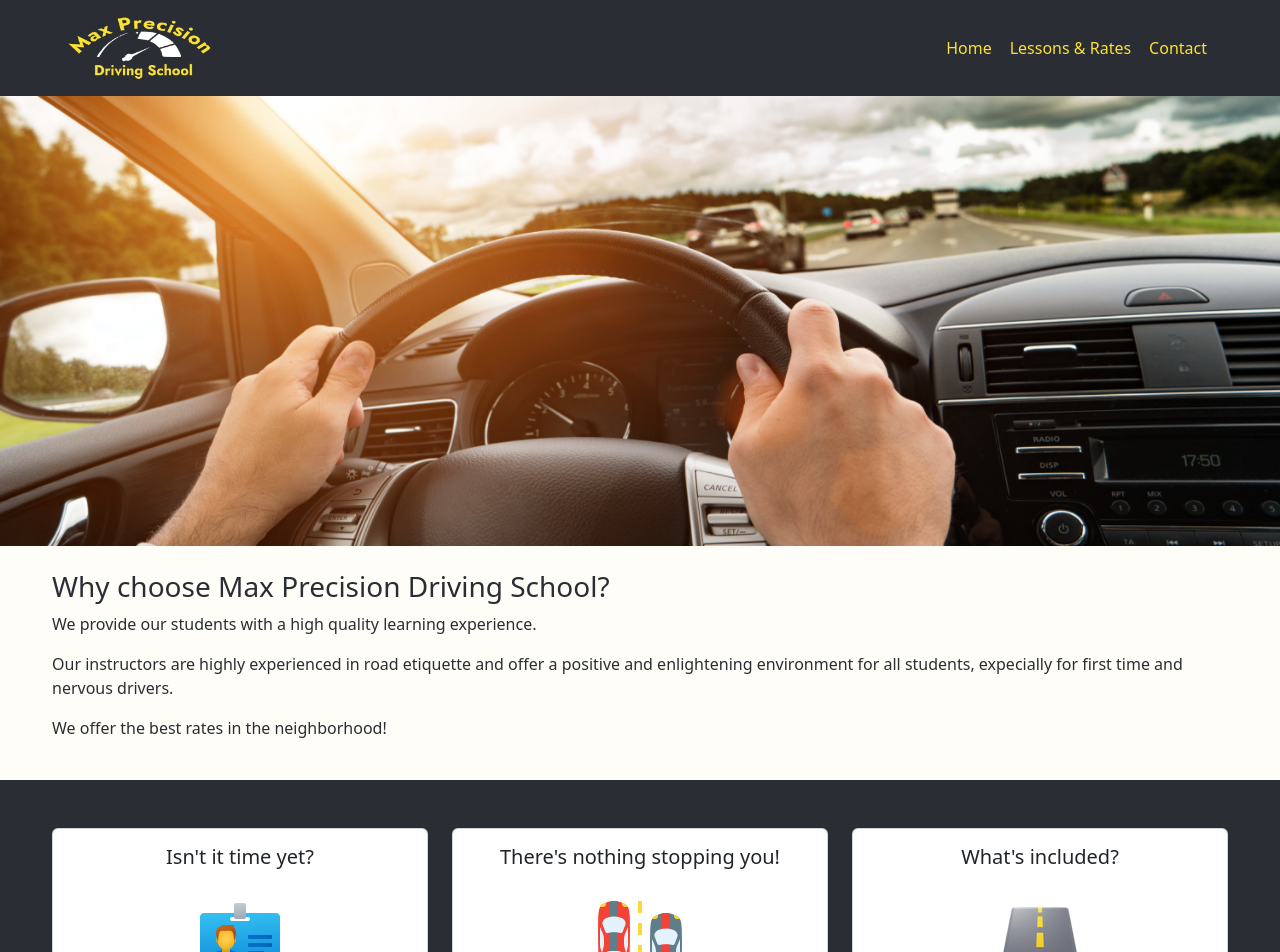
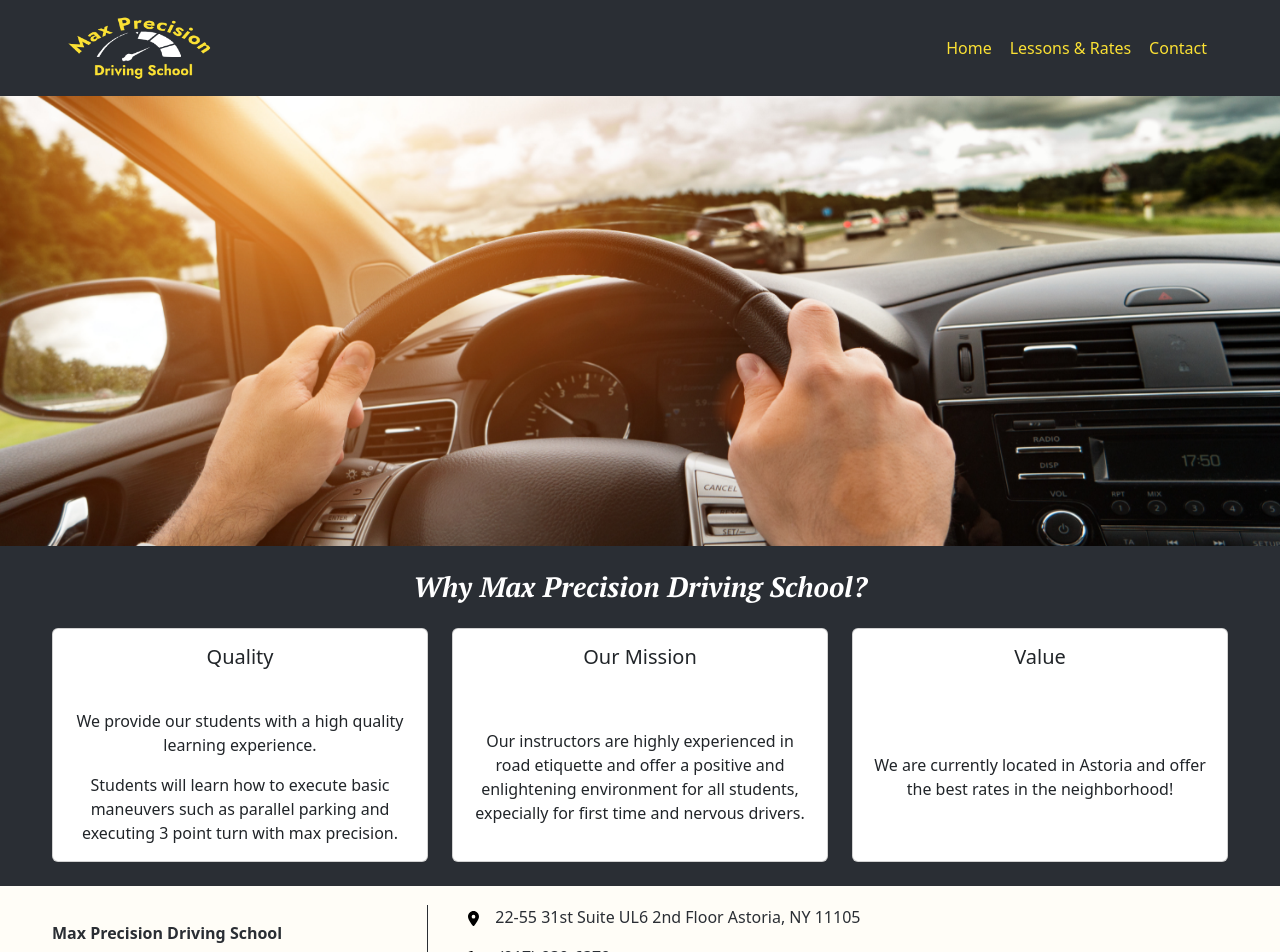
Before and after one commit to max-precision-driving-school/max-precision-driving-school, a React (Vite) app: page / in a window 1280 px wide. Shown: the top 952 px of the page. Built offline with nearby package versions, Linux system fonts and the light colour scheme.

Commit message:
Edits home sections layout

```diff
--- a/src/components/NavMenu.jsx
+++ b/src/components/NavMenu.jsx
@@ -1,6 +1,7 @@
 import './NavMenu.css';
 import NavItem from "./NavItem";
 import NavImg from '../assets/navbar-logo-2.svg';
+// import NavLogo from '../assets/maxplogo.svg';
 import NavLogo from '../assets/maxplogo.png';
 
 function NavMenu() {
--- a/src/components/Section.jsx
+++ b/src/components/Section.jsx
@@ -8,60 +8,47 @@ import racingCars from '../assets/racing-cars.png';
 function Section() {
     return (
         <>
-            <div class="row row-bg">
+            <div class="row sec-bg">
                 <div class="container-1200 m-auto">
                     <div class="row my-4">
-                        <h3>Why choose Max Precision Driving School?</h3>
-                        <p>We provide our students with a high quality learning experience.</p>
-                        <p>Our instructors are highly experienced in road etiquette and offer a positive and enlightening environment for all students, expecially for first time and nervous drivers.</p>
-                        <p>We offer the best rates in the neighborhood!</p>
-                    </div>
-                </div>
-            </div>
-            <div class="row sec-bg">
-                <div class="container-1200 m-auto">
-                    <div class="row my-5">
-                        <div class="col-12 mb-4 mb-md-0 col-md-4 flip-card">
-                            <div class="card h-100 flip-card-inner">
-                                <div class="card-body text-center flip-card-front">
-                                    <h5 class="card-title">Isn't it time yet?</h5>
-                                    <img src={idCard} class="sec-img m-3"/>
+                        <h3 class="mb-4 text-center pt-serif-bold-italic">Why Max Precision Driving School?</h3>
+
+                        <div class="col-12 mb-4 mb-md-0 col-md-4">
+                            <div class="card h-100 ">
+                                <div class="card-body text-center">
+                                    <h5 class="card-title">Quality</h5>
                                 </div>
-                                <div class="card-body align-content-center text-center flip-card-back">
+                                <div class="card-body text-center">
                                     <p class="card-text">
-                                        Whether it's to improve your quality of life, or help you get around with day to day tasks, getting your license will be worth it!
+                                        We provide our students with a high quality learning experience.
+                                    </p>
+                                    <p class="card-text">
+                                        Students will learn how to execute basic maneuvers such as parallel parking and executing 3 point turn with max precision.
                                     </p>
                                 </div>
                             </div>
                         </div>
-                        <div class="col-12 mb-4 mb-md-0 col-md-4 flip-card">
-                            <div class="card h-100 flip-card-inner">
-                                <div class="card-body text-center flip-card-front">
-                                    <h5 class="card-title">There's nothing stopping you!</h5>
-                                    <img src={racingCars} class="sec-img m-3"/>
+                        <div class="col-12 mb-4 mb-md-0 col-md-4">
+                            <div class="card h-100 ">
+                                <div class="card-body text-center">
+                                    <h5 class="card-title">Our Mission</h5>
                                 </div>
-                                <div class="card-body align-content-center text-center flip-card-back">
+                                <div class="card-body text-center">
                                     <p class="card-text">
-                                        I have over x years of experience as a driving instructor; helping hundreds of students get their license and will do the same for you.
-                                        I'll help you to overcome any fear behind the wheel.
+                                    Our instructors are highly experienced in road etiquette and offer a positive and enlightening environment for all students, expecially for first time and nervous drivers.
                                     </p>
                                 </div>
                             </div>
                         </div>
-                        <div class="col-12 mb-4 mb-md-0 col-md-4 flip-card">
-                            <div class="card h-100 flip-card-inner">
-                                <div class="card-body text-center flip-card-front">
-                                    <h5 class="card-title">What's included?</h5>
-                                    <img src={road} class="sec-img m-3"/>
+                        <div class="col-12 mb-4 mb-md-0 col-md-4">
+                            <div class="card h-100 ">
+                                <div class="card-body text-center">
+                                    <h5 class="card-title">Value</h5>
                                 </div>
-
-                                <div class="card-body align-content-center text-center flip-card-back">
-                                    <p class="card-text">Lessons will include:</p>
-                                    <ul class="list-unstyled">
-                                        <li class="sec-list-item"><img src={check} />Parallel Parking</li>
-                                        <li class="sec-list-item"><img src={check} />3 Point Turns</li>
-                                        <li class="sec-list-item"><img src={check} />Tips & tricks about driving in traffic</li>
-                                    </ul>
+                                <div class="card-body text-center">
+                                    <p class="card-text">
+                                        We are currently located in Astoria and offer the best rates in the neighborhood!
+                                    </p>
                                 </div>
                             </div>
                         </div>
```
Also changed, not shown: src/assets/maxplogo.svg (added).
